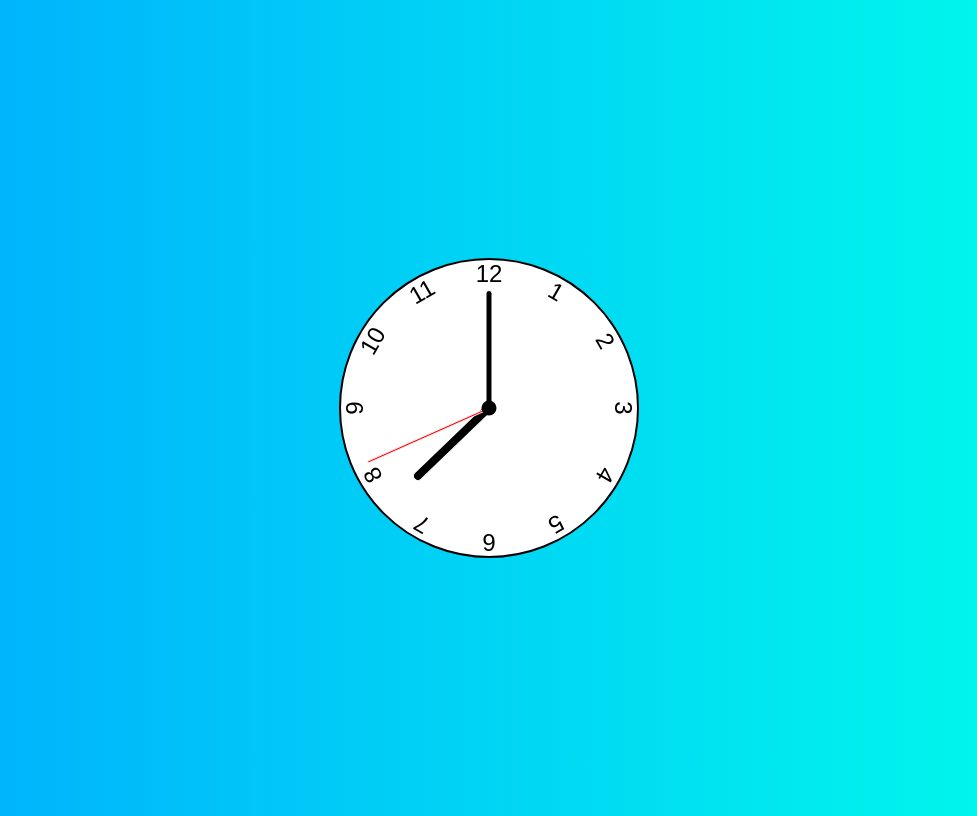
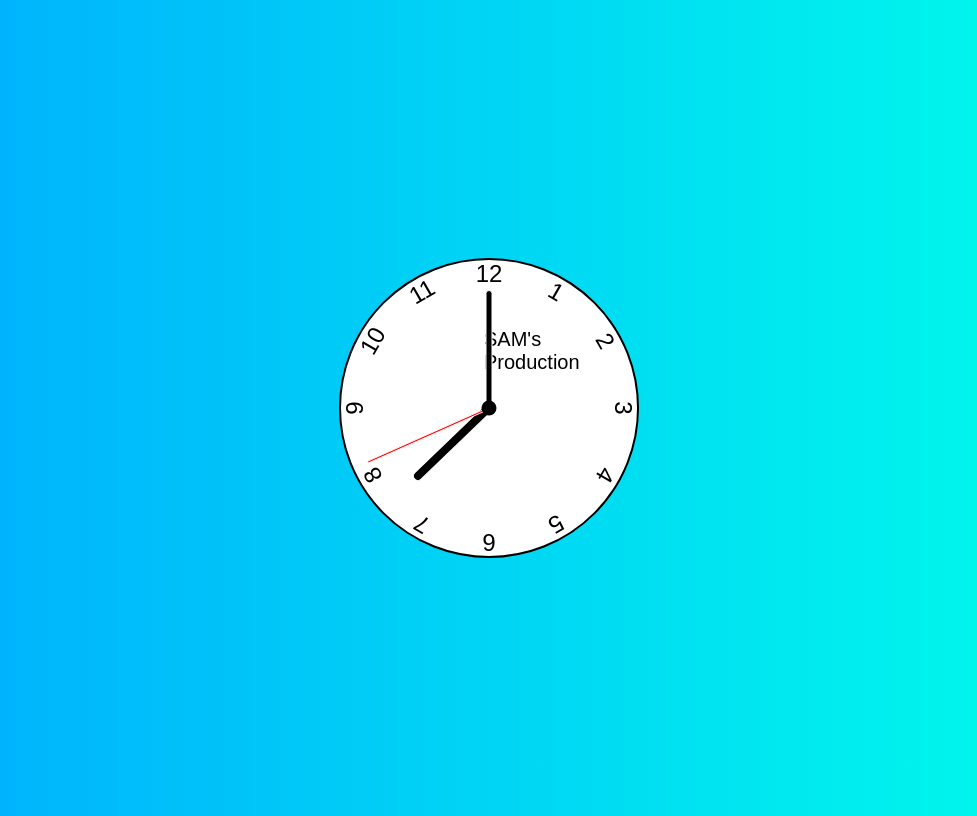
Before and after one commit to Beatyofcoding/Making-Clock-Using-HTML-CSS-JavaScript, a plain HTML site: page index.html in a window 1280 px wide. Shown: the whole page, without its empty margins (151-1128 px from the left). Drawn offline with Linux system fonts and the light colour scheme.

Commit message:
Adding Signature and Finishing Project

```diff
--- a/style.css
+++ b/style.css
@@ -83,3 +83,20 @@ background-color: black;
     height: 35%;
 background-color: black;
 }
+
+body::after {
+    content: "SAM's Production";
+    position: absolute;
+    width: 10px;
+    height: 20%;
+    text-align: right;
+    /* transform: rotate(var(--rotation)); */
+    font-size: 20px;
+    /* text-align: center; */
+}
+/* .Signature {
+    position: relative;
+    font-size: x-large;
+    background-color: black;
+    background: black;
+} */
```
Also changed, not shown: index.html (+2 -0 lines).
